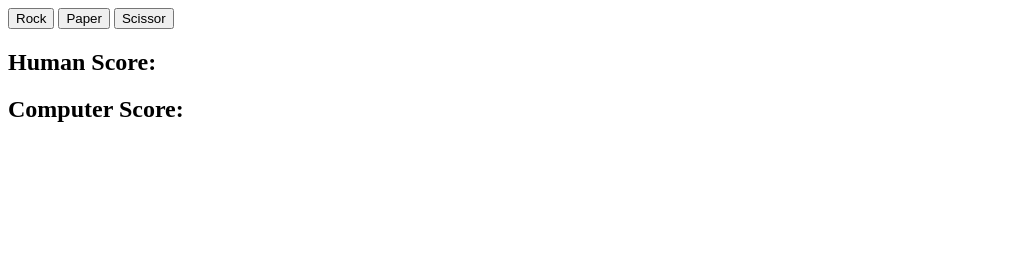
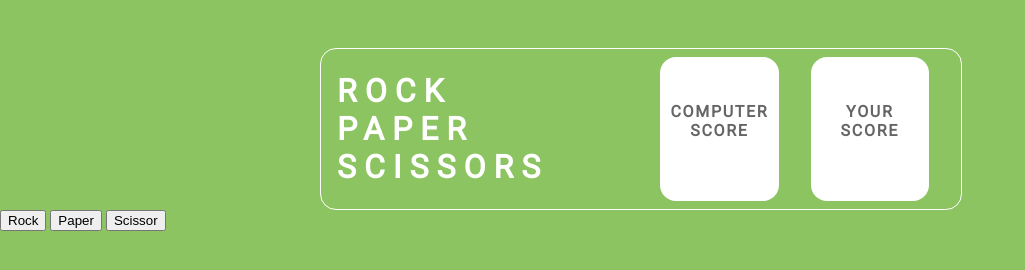
Before and after one commit to akycdi/cuvette, a plain HTML site: page rock_paper_scissors/index.html in a window 1280 px wide. Shown: the whole page, without its empty margins (0-1025 px from the left). Drawn offline with Linux system fonts and the light colour scheme.

Commit message:
Score Box done

```diff
--- a/rock_paper_scissors/CSS/styles.css
+++ b/rock_paper_scissors/CSS/styles.css
@@ -0,0 +1,85 @@
+* body {
+  background-color: #8cc461;
+  font-family: "Roboto";
+  padding: 0;
+  margin: 0;
+}
+
+.scorcard {
+  display: flex;
+  align-items: center;
+
+  border-color: white;
+  border-style: solid;
+  border-width: 0.1rem;
+  border-radius: 1rem;
+  overflow: hidden;
+  width: 50%;
+  height: 10rem;
+
+  margin-left: 25%;
+  margin-top: 3rem;
+}
+
+.textScoreCard {
+  display: flex;
+  flex-basis: 30rem;
+  font-weight: 600;
+  padding-left: 1rem;
+  flex-direction: column;
+  align-items: flex-start;
+  font-size: 2rem;
+  color: white;
+  letter-spacing: 8px;
+}
+
+.scoreDisplay {
+  display: flex;
+  justify-content: flex-end;
+  padding-right: 2rem;
+  flex-basis: 30rem;
+  height: 9rem;
+}
+
+.computerContainer {
+  display: flex;
+  flex-direction: column;
+  align-items: center;
+  letter-spacing: 1.7px;
+  justify-content: center;
+
+  background-color: white;
+  color: #656565;
+  font-weight: 600;
+  border-radius: 1rem;
+  width: 6rem;
+  flex-basis: 40%;
+  margin-right: 2rem;
+}
+
+.humanContainer {
+  display: flex;
+  flex-direction: column;
+  align-items: center;
+  letter-spacing: 1.7px;
+  justify-content: center;
+
+  background-color: white;
+  color: #656565;
+  font-weight: 600;
+  border-radius: 1rem;
+  width: 6rem;
+  flex-basis: 40%;
+}
+
+#computerScore {
+  margin-top: 1rem;
+  font-size: 4rem;
+  color: black;
+}
+
+#humanScore {
+  margin-top: 1rem;
+  font-size: 4rem;
+  color: black;
+}
--- a/rock_paper_scissors/JS/index.js
+++ b/rock_paper_scissors/JS/index.js
@@ -1,3 +1,5 @@
+
+//Main Code
 let winners = {
   humanWin: 0,
   computerWin: 0,
@@ -85,4 +87,7 @@ function refreshScore() {
     localStorage.getItem("computerWins");
 }
 
+
+
+
 window.onload = pageRunner();
--- a/rock_paper_scissors/index.html
+++ b/rock_paper_scissors/index.html
@@ -5,15 +5,38 @@
     <meta name="viewport" content="width=device-width, initial-scale=1.0" />
     <title>Rock Paper Scissor</title>
     <link rel="stylesheet" href="./CSS/styles.css" />
+    <link
+      href="https://fonts.googleapis.com/css?family=Roboto"
+      rel="stylesheet"
+    />
   </head>
   <body>
+    <div class="container">
+      <div class="scorcard">
+        <div class="textScoreCard">
+          <span>ROCK</span>
+          <span>PAPER</span>
+          <span>SCISSORS</span>
+        </div>
+        <div class="scoreDisplay">
+          <div class="computerContainer">
+            <span>COMPUTER</span>
+            <span>SCORE</span>
+            <span id="computerScore"></span>
+          </div>
+          <div class="humanContainer">
+            <span>YOUR</span>
+            <span>SCORE</span>
+            <span id="humanScore"></span>
+          </div>
+        </div>
+      </div>
+    </div>
+
     <button onclick="btnClickRock()">Rock</button>
     <button onclick="btnClickPaper()">Paper</button>
     <button onclick="btnClickScissor()">Scissor</button>
 
-    <h2>Human Score:<span id="humanScore"></span></h2>
-    <h2>Computer Score: <span id="computerScore"></span></h2>
-
     <script src="./JS/index.js"></script>
   </body>
 </html>
```
